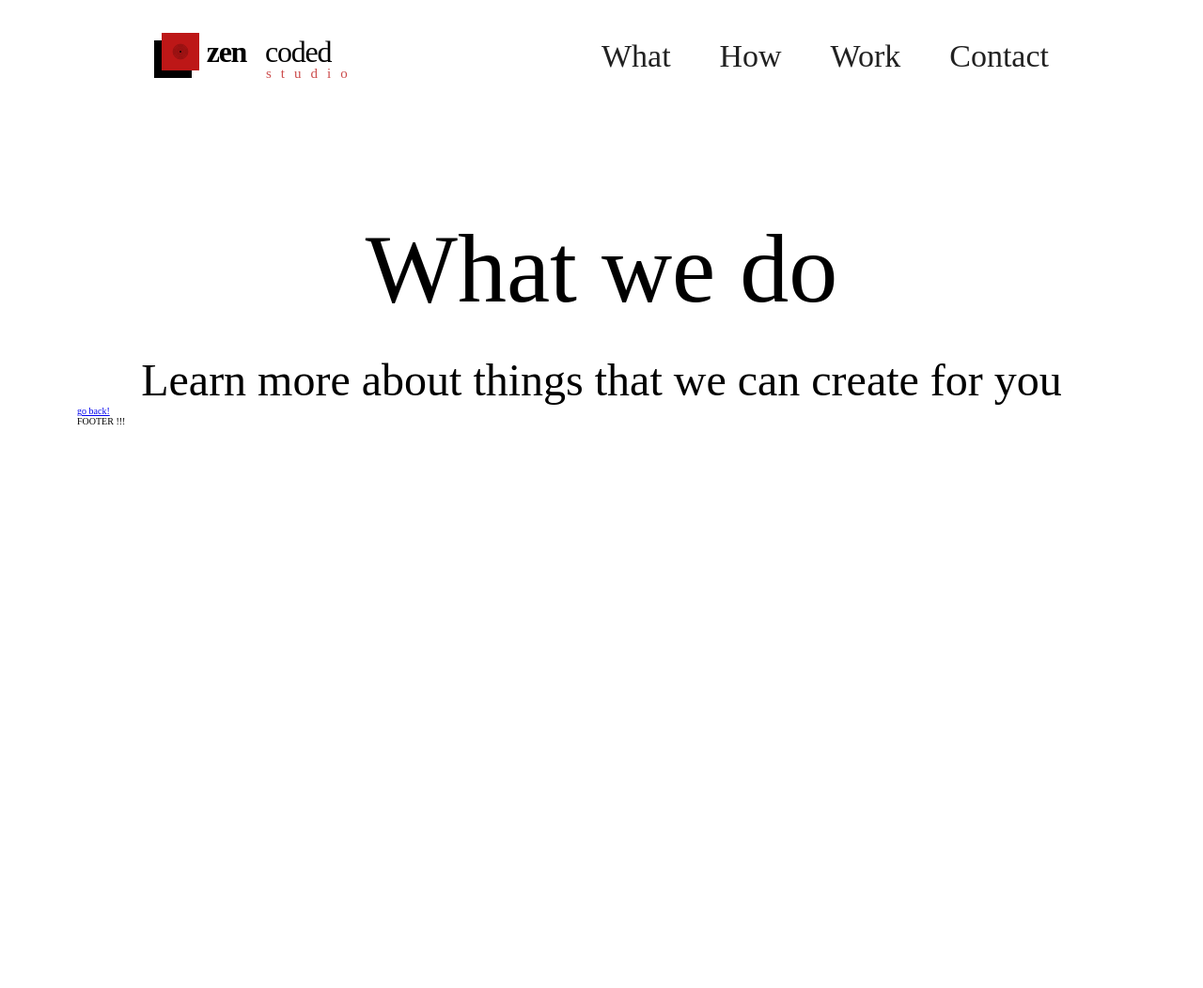
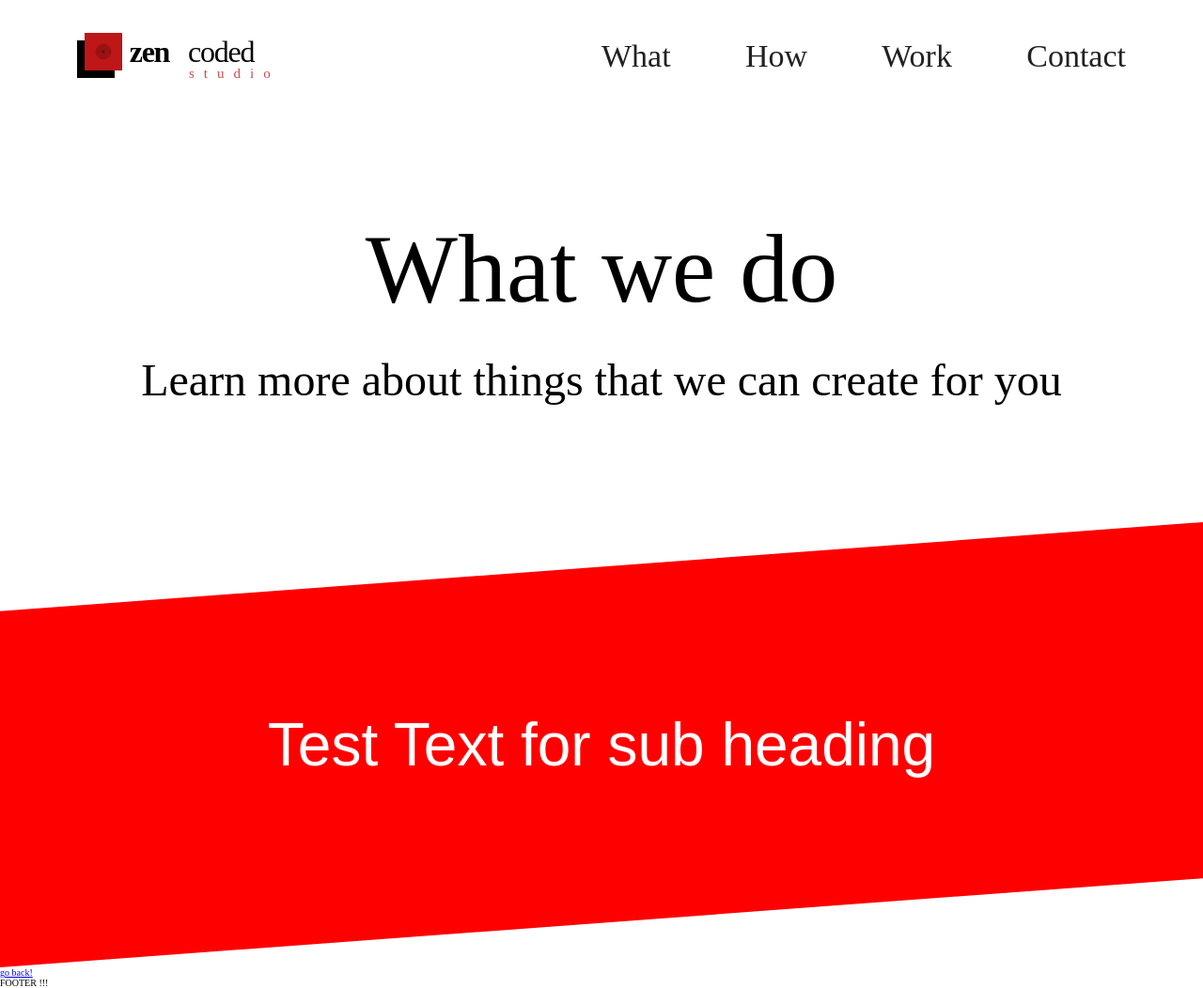
Before and after one commit to piotradamczyk123/zencodedfinalfinalfinal, a Gatsby site: page /what in a window 1280 px wide. Shown: the whole page at 94% size. Before the commit the page ends 800 px from the top, so only its background shows below. Built offline with nearby package versions, Linux system fonts and the light colour scheme; Gatsby itself is replaced by a stand-in of ours.

Commit message:
subheading skew added

```diff
--- a/src/components/layout.module.scss
+++ b/src/components/layout.module.scss
@@ -1,6 +1,4 @@
 .global_wrapper {
-  grid-template-columns: repeat(12, 1fr);
+  grid-template-columns: 82px repeat(12, 1fr) 82px;
   grid-template-rows: 1fr;
-  margin-left: 82px;
-  margin-right: 82px;
 }
--- /dev/null
+++ b/src/components/sub_heading.js
@@ -0,0 +1,17 @@
+import React, { useEffect, useRef } from "react";
+import * as style from "../components/sub_heading.module.scss";
+import { gsap } from "gsap";
+
+const SubHeading = (props) => {
+  const skewRef = useRef(null);
+  gsap.to(skewRef.current, { x: 100, duration: 5 });
+  return (
+    <div className={style.rectangle_container}>
+      <div ref={skewRef} className={style.skew_container}>
+        <h2 className={style.sub_heading}>Test Text for sub heading</h2>
+      </div>
+    </div>
+  );
+};
+
+export default SubHeading;
--- /dev/null
+++ b/src/components/sub_heading.module.scss
@@ -0,0 +1,23 @@
+.rectangle_container {
+  height: 100%;
+  width: 100%;
+  background-color: transparent;
+}
+
+.skew_container {
+  background-color: red;
+  clip-path: polygon(0 20%, 100% 0%, 100% 80%, 0% 100%);
+  position: relative;
+  background-size: cover;
+  background-position: top;
+  text-align: center;
+}
+
+.sub_heading {
+  font-size: 64px;
+  margin-top: 124px;
+  padding: 200px;
+  color: white;
+  font-family: orbitron, sans-serif;
+  font-weight: 100;
+}
--- a/src/pages/what.js
+++ b/src/pages/what.js
@@ -2,11 +2,15 @@ import React, { useEffect } from "react";
 import { Link, navigate } from "gatsby";
 import MainHeading from "../components/heading.js";
 import Layout from "../components/layout.js";
+import SubHeading from "../components/sub_heading.js";
 import "../styles/global.css";
+import gsap from "gsap";
 
 // markup
 const WhatPage = () => {
-  useEffect(() => {});
+  useEffect(() => {
+    gsap.to("#sub", { x: 100, duration: 5 });
+  });
   return (
     <div>
       <Layout>
@@ -14,6 +18,7 @@ const WhatPage = () => {
           text="What we do"
           subtext="Learn more about things that we can create for you"
         />
+        <SubHeading id="sub" />
         <Link to="/">go back!</Link>
       </Layout>
     </div>
```
